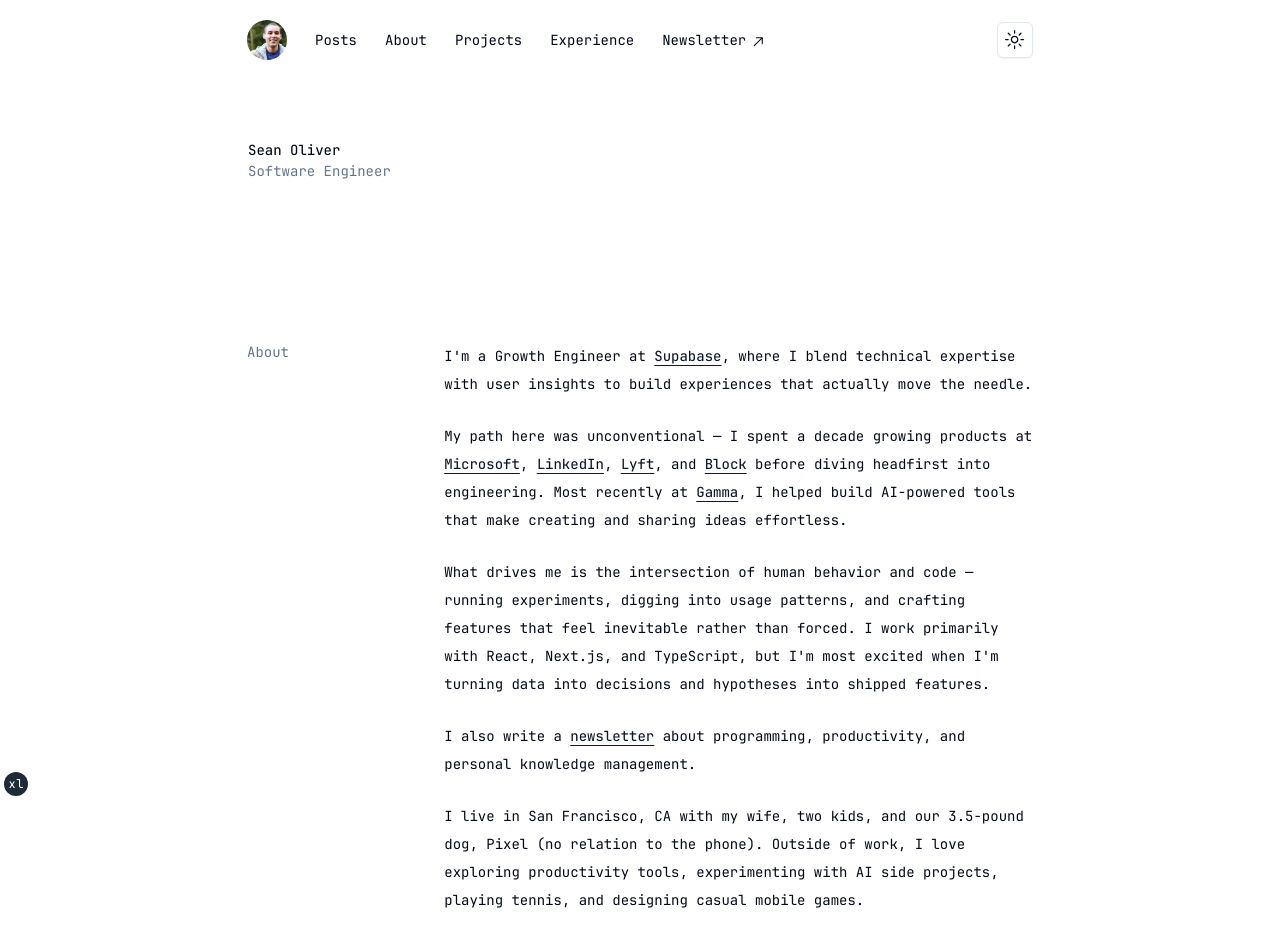
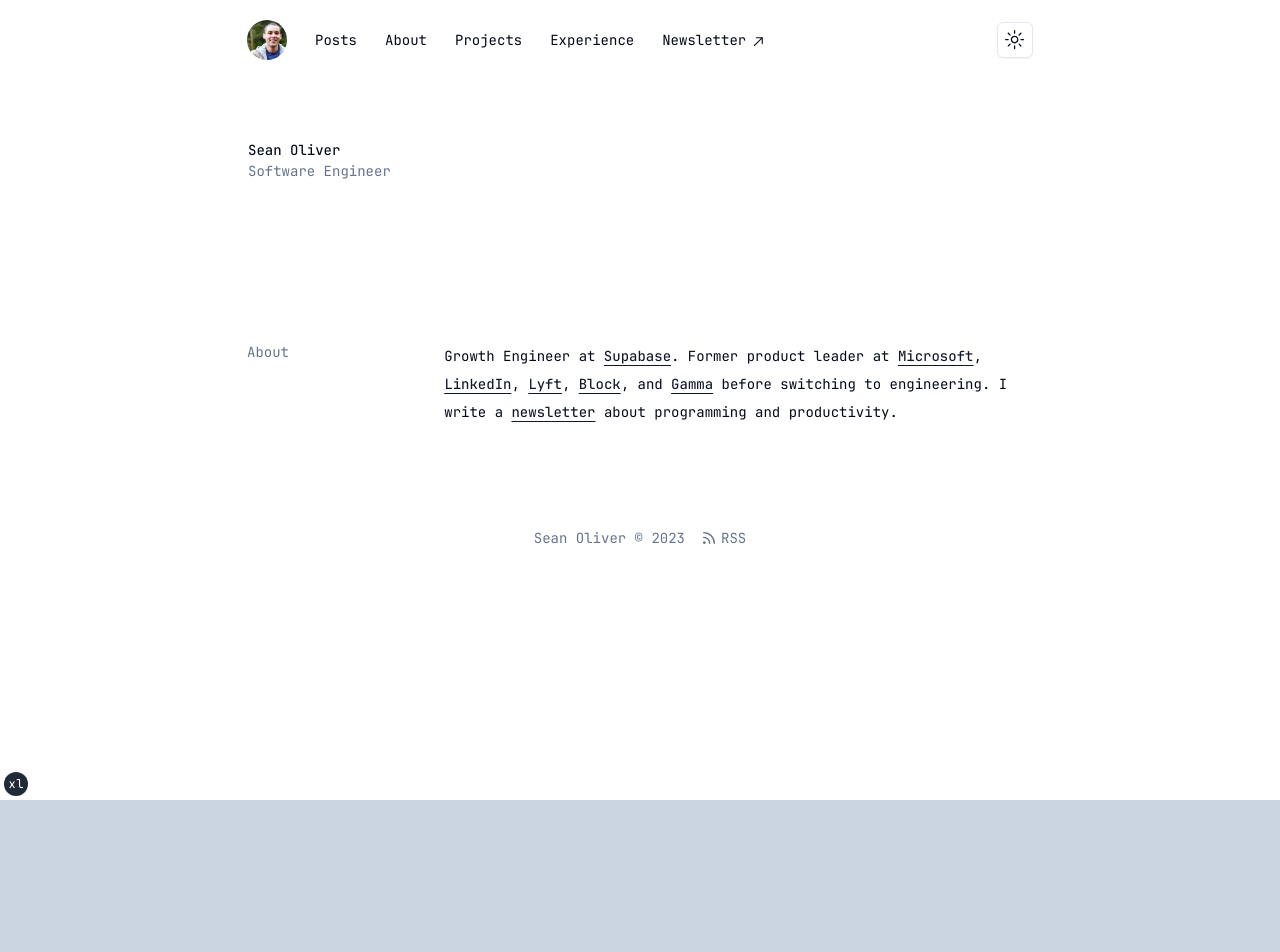
Before and after one commit to seanoliver/seanoliver-dot-dev, a Next.js app: page /about in a window 1280 px wide. Shown: the top 952 px of the page. After the commit the page ends 800 px from the top, so only its background shows below. Built offline with nearby package versions, Linux system fonts and the light colour scheme.

Commit message:
Shorten About section to be more concise
Reduced from 5 paragraphs to 3 sentences. More matter-of-fact tone
while keeping all company and newsletter links.

```diff
--- a/src/app/about/page.tsx
+++ b/src/app/about/page.tsx
@@ -49,43 +49,20 @@ export default function About(): JSX.Element {
       />
       <Section title='About'>
         <div className='About'>
-          <p className='leading-7 [&:not(:first-child)]:mt-6'>
-            I'm a Growth Engineer at{' '}
-            <UnderLink href='https://supabase.com/'>Supabase</UnderLink>, where
-            I blend technical expertise with user insights to build experiences
-            that actually move the needle.
-          </p>
-          <p className='leading-7 [&:not(:first-child)]:mt-6'>
-            My path here was unconventional — I spent a decade growing products
-            at{' '}
+          <p className='leading-7'>
+            Growth Engineer at{' '}
+            <UnderLink href='https://supabase.com/'>Supabase</UnderLink>. Former
+            product leader at{' '}
             <UnderLink href='https://www.microsoft.com/'>Microsoft</UnderLink>,{' '}
             <UnderLink href='https://www.linkedin.com/'>LinkedIn</UnderLink>,{' '}
-            <UnderLink href='https://www.lyft.com/'>Lyft</UnderLink>, and{' '}
-            <UnderLink href='https://www.block.xyz/'>Block</UnderLink> before
-            diving headfirst into engineering. Most recently at{' '}
-            <UnderLink href='https://gamma.app/'>Gamma</UnderLink>, I helped
-            build AI-powered tools that make creating and sharing ideas
-            effortless.
-          </p>
-          <p className='leading-7 [&:not(:first-child)]:mt-6'>
-            What drives me is the intersection of human behavior and code —
-            running experiments, digging into usage patterns, and crafting
-            features that feel inevitable rather than forced. I work primarily
-            with React, Next.js, and TypeScript, but I'm most excited when I'm
-            turning data into decisions and hypotheses into shipped features.
-          </p>
-          <p className='leading-7 [&:not(:first-child)]:mt-6'>
-            I also write a{' '}
+            <UnderLink href='https://www.lyft.com/'>Lyft</UnderLink>,{' '}
+            <UnderLink href='https://www.block.xyz/'>Block</UnderLink>, and{' '}
+            <UnderLink href='https://gamma.app/'>Gamma</UnderLink> before
+            switching to engineering. I write a{' '}
             <UnderLink href='https://newsletter.seanoliver.dev/'>
               newsletter
             </UnderLink>{' '}
-            about programming, productivity, and personal knowledge management.
-          </p>
-          <p className='leading-7 [&:not(:first-child)]:mt-6'>
-            I live in San Francisco, CA with my wife, two kids, and our
-            3.5-pound dog, Pixel (no relation to the phone). Outside of work, I
-            love exploring productivity tools, experimenting with AI side
-            projects, playing tennis, and designing casual mobile games.
+            about programming and productivity.
           </p>
         </div>
       </Section>
```
